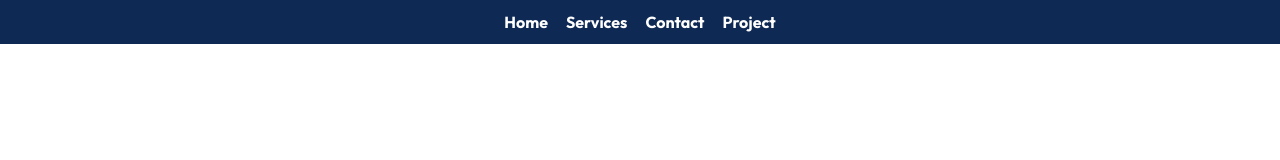
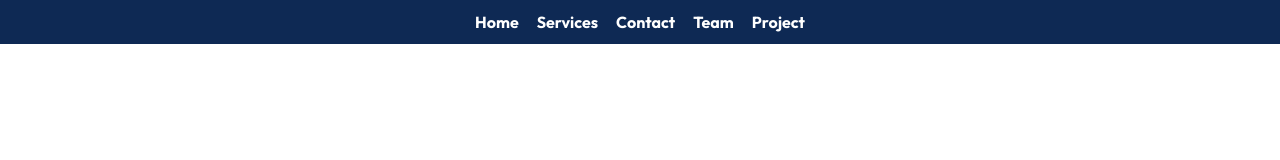
Before and after one commit to AboubakarArisar/team_portfolio, a plain HTML site: page index.html in a window 1280 px wide. Shown: the top 160 px of the page. Drawn offline with Linux system fonts and the light colour scheme.

Commit message:
[+] teams link

```diff
--- a/index.html
+++ b/index.html
@@ -19,6 +19,7 @@
         <a href="#hero">Home</a>
         <a href="#services">Services</a>
         <a href="#contact">Contact</a>
+        <a href="#team">Team</a>
         <a href="#">Project</a>
     </nav>
     <main>
```
